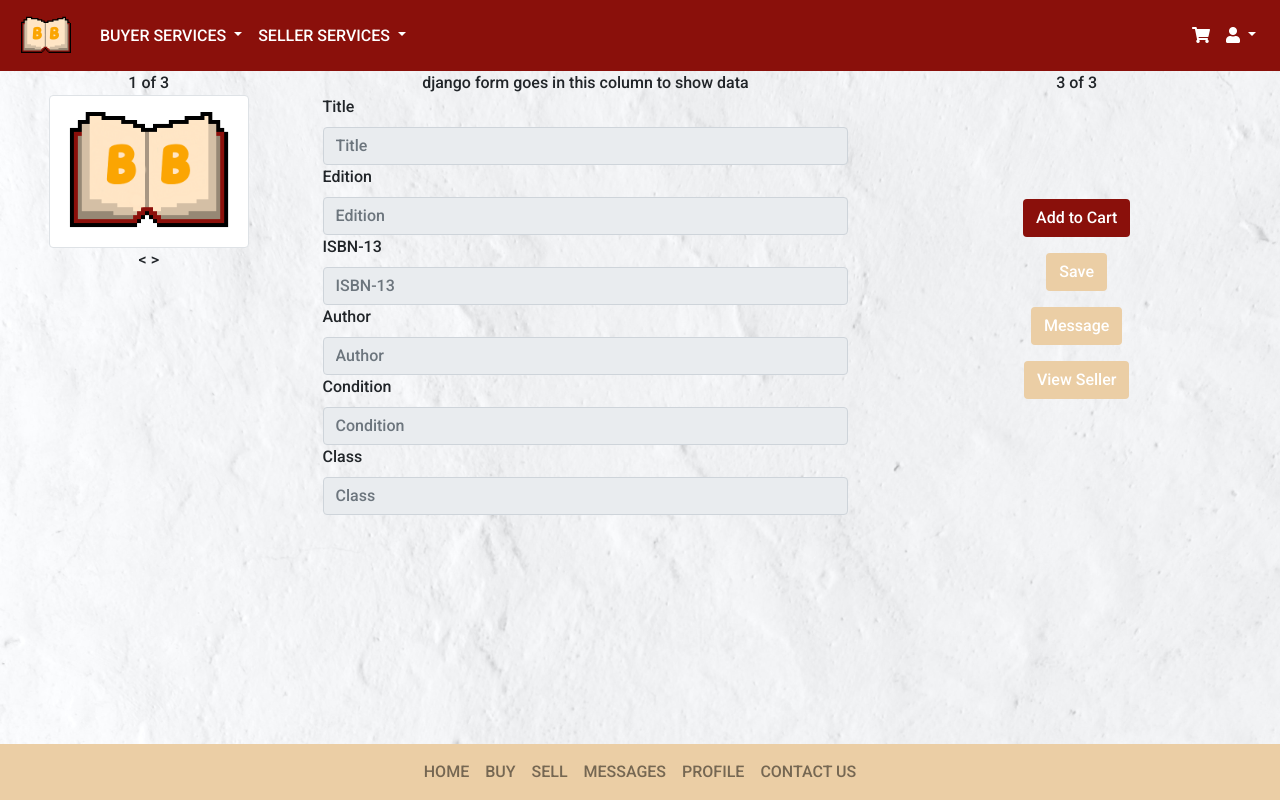
After one commit to jthom19/BookBargainsProject, a Django app: page /buylist in a window 1280 px wide. The commit adds this page. Run offline with Django 3.2, Linux system fonts and the light colour scheme; some libraries are stand-ins or nearby versions.

Commit message:
added buyer listing

```diff
--- a/bookbargains/bbapp/urls.py
+++ b/bookbargains/bbapp/urls.py
@@ -7,5 +7,6 @@ urlpatterns = [
     path('signup/', views.signup, name="signup"),
     path('profile/', views.createprofile, name="profile"),
     path('login', views.userLog, name="login"),
-    path('land', views.hometemp, name="land")
+    path('land', views.hometemp, name="land"),
+    path('buylist', views.buyList, name="buyerlist")
 ]
--- a/bookbargains/bbapp/views.py
+++ b/bookbargains/bbapp/views.py
@@ -21,6 +21,9 @@ def home(request):
 
 def hometemp(request):
     return render(request, 'hometemp.html')
+
+def buyList(request):
+    return render(request, 'buyerListing.html')
 
 def signup(request):
     form = UserCreationForm()
--- /dev/null
+++ b/bookbargains/static/buyerListing.css
@@ -0,0 +1,6 @@
+.thumbbnails {
+    padding-top: 3em;
+}
+.btn_group {
+    margin-top: 4em;
+}
--- a/bookbargains/templates/base.html
+++ b/bookbargains/templates/base.html
@@ -8,6 +8,7 @@
     <link rel="stylesheet" href="https://maxcdn.bootstrapcdn.com/bootstrap/4.0.0/css/bootstrap.min.css" integrity="sha384-Gn5384xqQ1aoWXA+058RXPxPg6fy4IWvTNh0E263XmFcJlSAwiGgFAW/dAiS6JXm" crossorigin="anonymous">
     <link rel="stylesheet" href="{% static 'clientcreation.css' %}">
     <link rel="stylesheet" href="{% static 'messaging.css' %}">
+    <link rel="stylesheet" href="{% static 'buyerListing.css' %}">
     <link rel="stylesheet" href="https://pro.fontawesome.com/releases/v5.10.0/css/all.css" integrity="sha384-AYmEC3Yw5cVb3ZcuHtOA93w35dYTsvhLPVnYs9eStHfGJvOvKxVfELGroGkvsg+p" crossorigin="anonymous"/>
     <title>Book Bargains</title>
   </head>
--- /dev/null
+++ b/bookbargains/templates/buyerListing.html
@@ -0,0 +1,94 @@
+{% extends "base.html" %}
+{% load static %}
+{% block body_block %}
+
+
+<div class="row">
+    <div class="col-3 text-center">
+      1 of 3
+    <div class="thumbnails">
+        <img src="../static/bb.png" alt="..." class="img-thumbnail" width="200px" height="300px">
+    </div>
+
+    < >
+    </div>
+    <div class="col-5 text-center">
+      django form goes in this column to show data
+      <div class="form-row">
+        <label class="form-label" for="formControlReadonly">Title</label>
+        <input
+          class="form-control"
+          id="formControlReadonly"
+          type="text"
+          placeholder="Title"
+          aria-label="Title"
+          readonly
+        />
+        <label class="form-label" for="formControlReadonly">Edition</label>
+        <input
+            class="form-control"
+            id="formControlReadonly"
+            type="text"
+            placeholder="Edition"
+            aria-label="Edition"
+            readonly
+        />
+        <label class="form-label" for="formControlReadonly">ISBN-13</label>
+        <input
+            class="form-control"
+            id="formControlReadonly"
+            type="text"
+            placeholder="ISBN-13"
+            aria-label="ISBN-13"
+            readonly
+        />
+        <label class="form-label" for="formControlReadonly">Author</label>
+        <input
+            class="form-control"
+            id="formControlReadonly"
+            type="text"
+            placeholder="Author"
+            aria-label="Author"
+            readonly
+        />
+        <label class="form-label" for="formControlReadonly">Condition</label>
+        <input
+            class="form-control"
+            id="formControlReadonly"
+            type="text"
+            placeholder="Condition"
+            aria-label="Condition"
+            readonly
+        />
+        <label class="form-label" for="formControlReadonly">Class</label>
+        <input
+            class="form-control"
+            id="formControlReadonly"
+            type="text"
+            placeholder="Class"
+            aria-label="Class"
+            readonly
+        />
+        </div>
+    </div>
+    <div class="col text-center">
+      3 of 3
+        <div class="btn_group">
+            <br>
+            <button class="btn mx-auto mt-3" style="color: #ffffff; background-color: #8a100b;">Add to Cart</button>
+            <br>
+            <button class="btn mx-auto mt-3" style="color: #ffffff; background-color: #ebcea5;">Save</button>
+            <br>
+            <button class="btn mx-auto mt-3" style="color: #ffffff; background-color: #ebcea5;">Message</button>
+            <br>
+            <button class="btn mx-auto mt-3" style="color: #ffffff; background-color: #ebcea5;">View Seller</button>
+        </div>
+
+    </div>
+
+    </div>
+  </div>
+
+
+
+{% endblock %}
```
